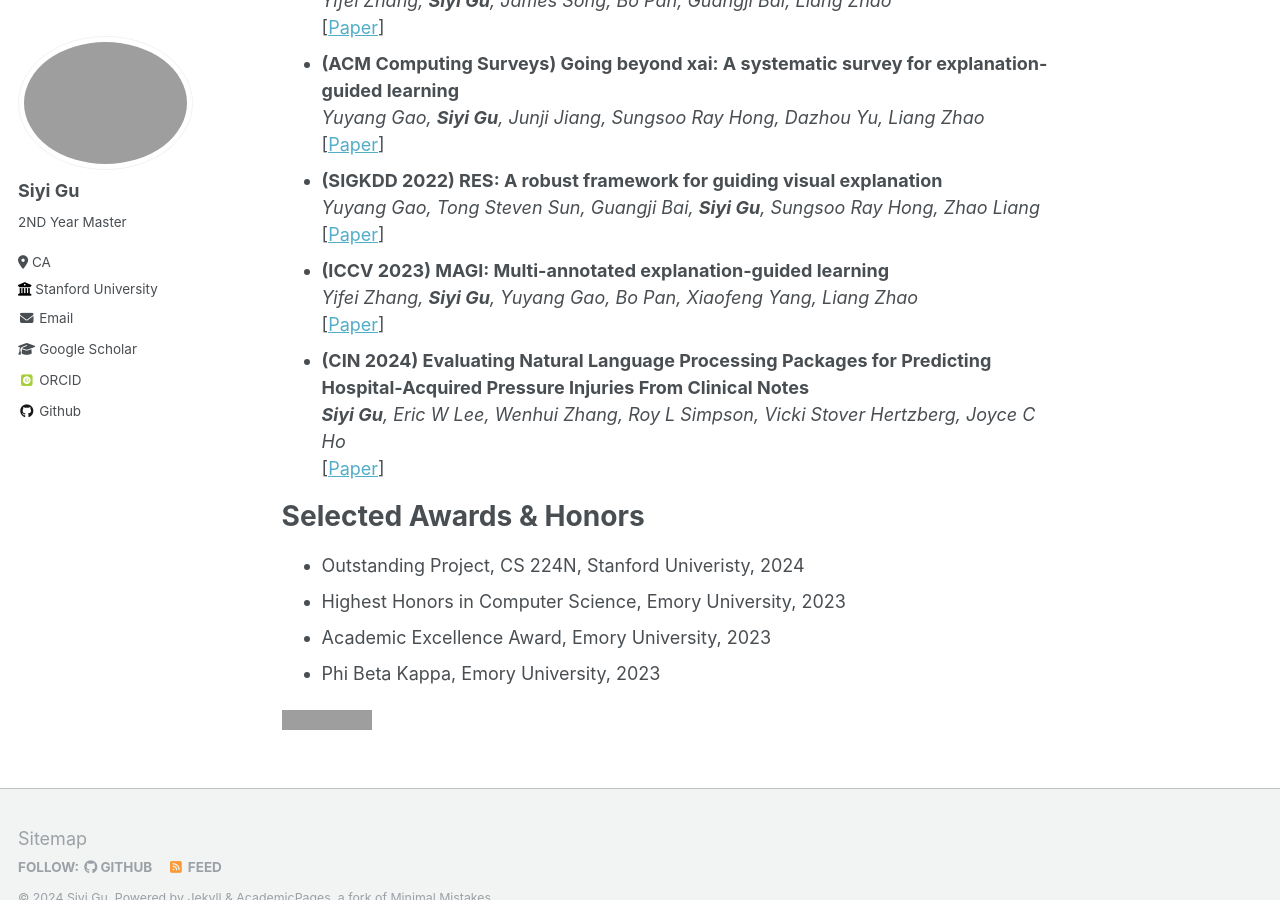
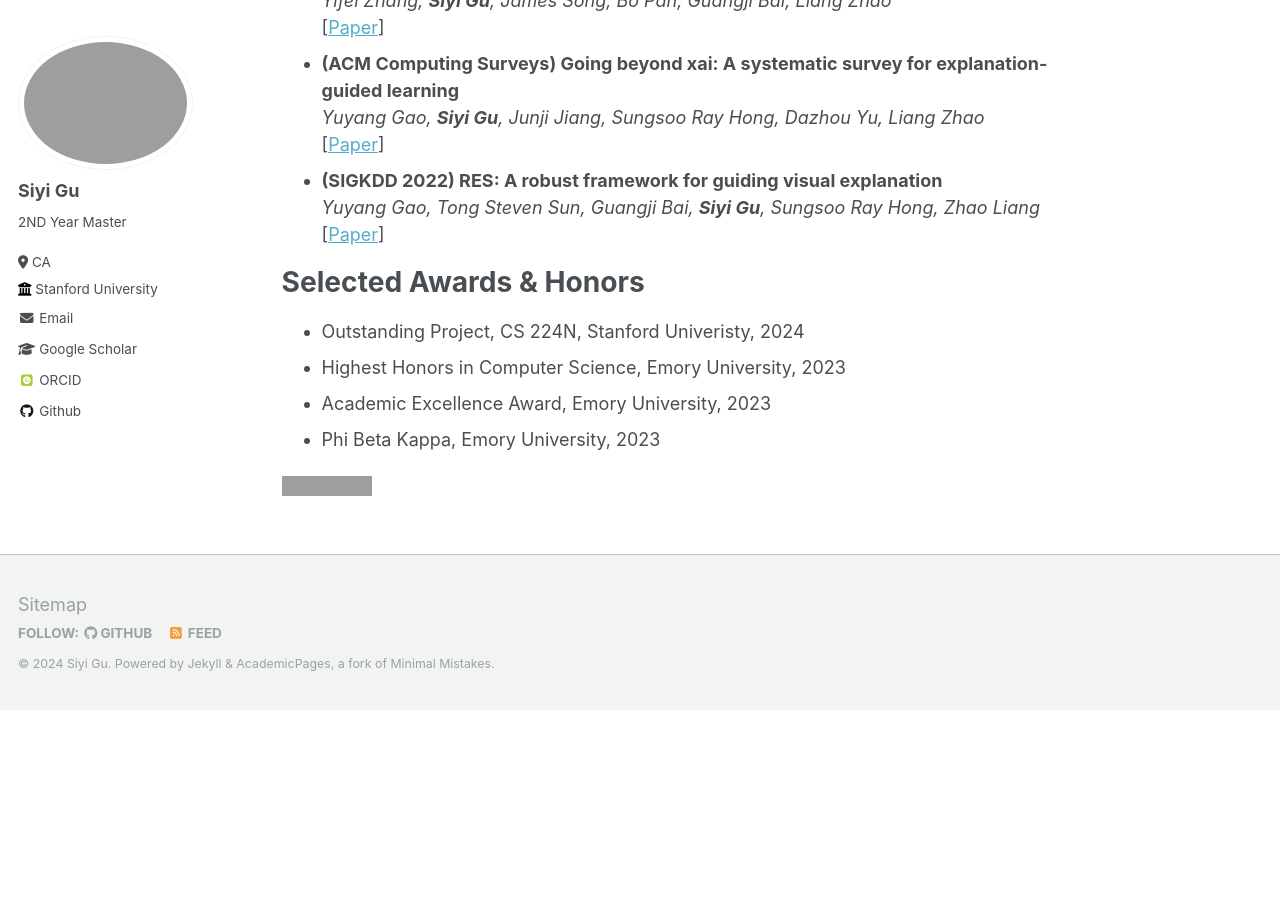
Before and after one commit to carriegu0818/carriegu0818.github.io, a Jekyll site: the page built from _pages/about.md, in a window 1280 px wide and 900 px high, scrolled down 920 px. Built offline with Jekyll 4.4.1, drawn with Linux system fonts in a browser that asks for light colours; some web fonts are replaced; after the commit the page ends 1630 px from its top, so only the background shows below that; grey boxes are pictures that could not be loaded.

Commit message:
minor update

```diff
--- a/_pages/about.md
+++ b/_pages/about.md
@@ -43,17 +43,6 @@ Selected Publications
   _Yuyang Gao, Tong Steven Sun, Guangji Bai, **Siyi Gu**, Sungsoo Ray Hong, Zhao Liang_
   <br/>
   [[Paper](https://dl.acm.org/doi/pdf/10.1145/3534678.3539419)]
-- **(ICCV 2023) MAGI: Multi-annotated explanation-guided learning**
-  <br/>
-  _Yifei Zhang, **Siyi Gu**, Yuyang Gao, Bo Pan, Xiaofeng Yang, Liang Zhao_
-  <br/>
-  [[Paper](https://openaccess.thecvf.com/content/ICCV2023/papers/Zhang_MAGI_Multi-Annotated_Explanation-Guided_Learning_ICCV_2023_paper.pdf)]
-- **(CIN 2024) Evaluating Natural Language Processing Packages for Predicting Hospital-Acquired Pressure Injuries From Clinical Notes**
-  <br/>
-  _**Siyi Gu**, Eric W Lee, Wenhui Zhang, Roy L Simpson, Vicki Stover Hertzberg, Joyce C Ho_
-  <br/>
-  [[Paper](https://journals.lww.com/cinjournal/fulltext/2024/03000/evaluating_natural_language_processing_packages.5.aspx)]
-
 
 Selected Awards & Honors
 ======
```
